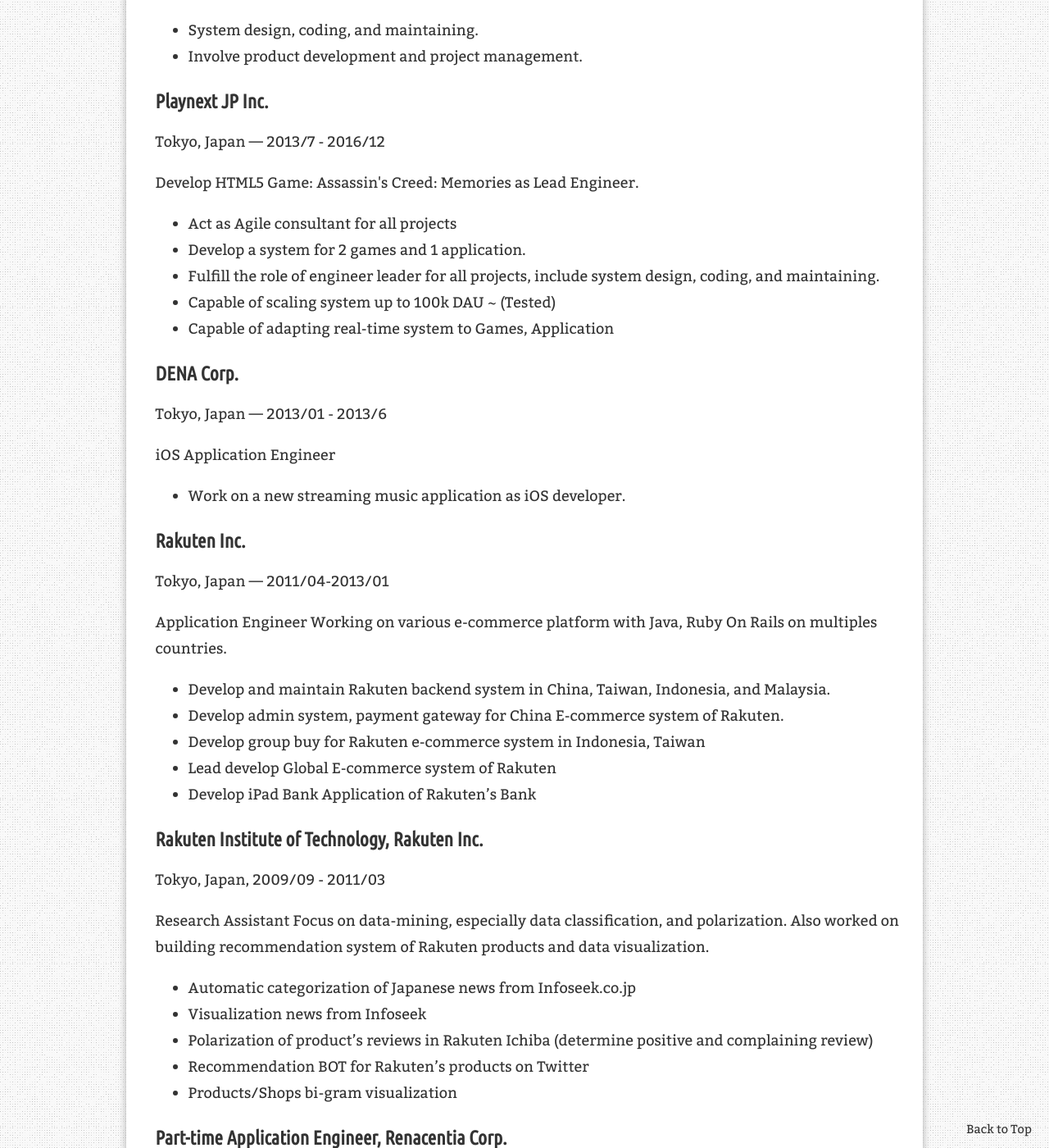
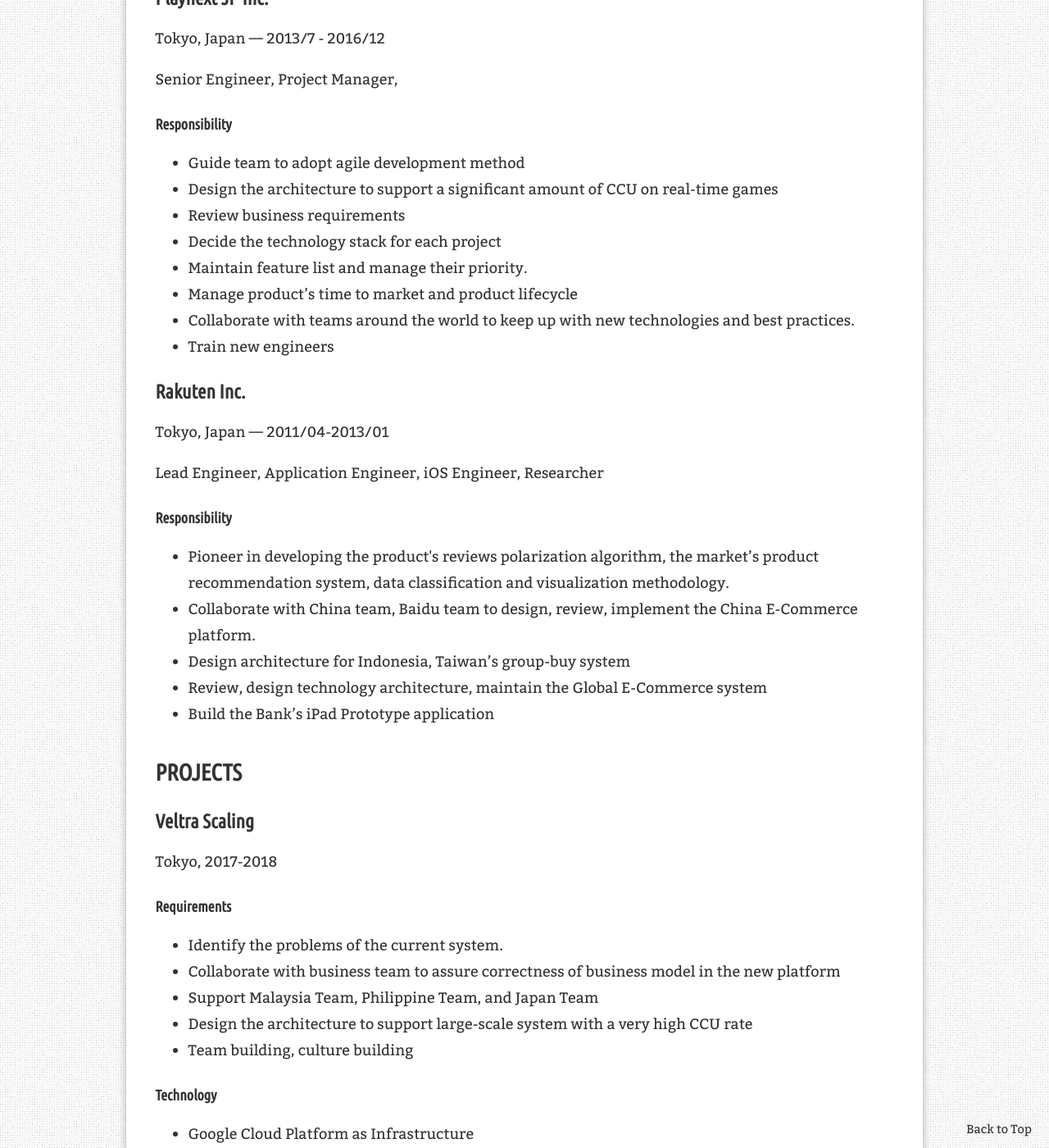
Before and after one commit to jwall149/tonny.me, a Jekyll site: the page built from about/me/index.md, in a window 1280 px wide and 1400 px high, scrolled down 1625 px. Shown: the whole window at 82% size. Built offline with Jekyll 4.4.1, drawn with Linux system fonts in a browser that asks for light colours; nearby versions of some CDN libraries; comment, search, counter and statistics services are not loaded; some of the changed text lies outside the part shown.

Commit message:
Update cv

```diff
--- a/about/me/index.md
+++ b/about/me/index.md
@@ -16,126 +16,159 @@ Tonny Pham
 
 Email: its(at)thisdomain
 
-Full-stack Engineer. Start coding for money since 16. Extensive engineering expertise on the large scale systems includes e-commerce, HTML5 games, and microservices system.
-
-In-depth understanding of how to apply Agile in development. Always hunger for challenge and problem-solving. Professional at self-motivation. Capable of working in a multi-timezone team.
-
+Full-stack developer. 16 years of experience in Software Development. Comprehensive experience in the development lifecycle of many services including e-commerce system, real-time games, streaming applications. Always hunger for challenge and problem-solving. Professional at self-motivation. Familiar with working in a multi-timezone team.
 
 ## COMPANIES
 
 ### VELTRA
 Tokyo, Japan, 2007/06 ~ Now
 
-Senior Engineer for Extended Veltra System.
-In charge of building a system and also Engineer Culture. Focus on achieving a high scalability microservice system
+Senior Engineer, Lead Engineer
 
-#### Technology
-- GCloud
-- Kubernetes
-- Docker
-- Microservice
-- Golang
-- Protocol Buffer
-- Node.js
-- AWS
+#### Responsibility
+
+- Design the architecture of the rebuilt system to scale up/out the current complex monolith system
+- Review the current system architecture and process, to move to microservice platform
+- Review business requirements
+- Team building, culture building
 
 ### Livio (Transfer due to changing equity)
 Tokyo, Japan, 2017/01 - 2017/05
 
-Develop a system for influencers, design a new way of internet marketing.
-Lead Engineer, Project Leader
+Senior Engineer, Project Manager
 
-- System design, coding, and maintaining.
-- Involve product development and project management.
+#### Responsibility
+- Review business requirements
+- Design product features, the business flow, and the operation flow
+- Review the reusability, maintainability of source codes
+- Collaborate third-party influencers with help desk
+- Team building, new engineer training
+- Organize up promotion plans
 
 ### Playnext JP Inc.
 Tokyo, Japan — 2013/7 - 2016/12
 
-Develop HTML5 Game: Assassin's Creed: Memories as Lead Engineer.
+Senior Engineer, Project Manager,
 
-- Act as Agile consultant for all projects
-- Develop a system for 2 games and 1 application.
-- Fulfill the role of engineer leader for all projects, include system design, coding, and maintaining.
-- Capable of scaling system up to 100k DAU ~ (Tested)
-- Capable of adapting real-time system to Games, Application
-
-### DENA Corp.
-Tokyo, Japan — 2013/01 - 2013/6
-
-iOS Application Engineer
-
-- Work on a new streaming music application as iOS developer.
+#### Responsibility
+- Guide team to adopt agile development method
+- Design the architecture to support a significant amount of CCU on real-time games
+- Review business requirements
+- Decide the technology stack for each project
+- Maintain feature list and manage their priority.
+- Manage product’s time to market and product lifecycle
+- Collaborate with teams around the world to keep up with new technologies and best practices.
+- Train new engineers
 
 
 ### Rakuten Inc.
 Tokyo, Japan — 2011/04-2013/01
 
-Application Engineer
-Working on various e-commerce platform with Java, Ruby On Rails on multiples countries.
+Lead Engineer, Application Engineer, iOS Engineer, Researcher
 
-- Develop and maintain Rakuten backend system in China, Taiwan, Indonesia, and Malaysia.
-- Develop admin system, payment gateway for China E-commerce system of Rakuten.
-- Develop group buy for Rakuten e-commerce system in Indonesia, Taiwan
-- Lead develop Global E-commerce system of Rakuten
-- Develop iPad Bank Application of Rakuten’s Bank
-
-### Rakuten Institute of Technology, Rakuten Inc.
-Tokyo, Japan, 2009/09 - 2011/03
-
-Research Assistant
-Focus on data-mining, especially data classification, and polarization. Also worked on building recommendation system of Rakuten products and data visualization.
-
-- Automatic categorization of Japanese news from Infoseek.co.jp
-- Visualization news from Infoseek
-- Polarization of product’s reviews in Rakuten Ichiba (determine positive and complaining review)
-- Recommendation BOT for Rakuten’s products on Twitter
-- Products/Shops bi-gram visualization
-
-### Part-time Application Engineer, Renacentia Corp.
-Kanagawa, Japan — 2009-2010
-
-Mainly focus on building & delivering web services with MySQL, PHP5, Symfony
-
-- Built Backend system for Axxiss
+#### Responsibility
+- Pioneer in developing the product's reviews polarization algorithm, the market’s product recommendation system, data classification and visualization methodology.
+- Collaborate with China team, Baidu team to design, review, implement the China E-Commerce platform.
+- Design architecture for Indonesia, Taiwan’s group-buy system
+- Review, design technology architecture, maintain the Global E-Commerce system
+- Build the Bank’s iPad Prototype application
 
 ## PROJECTS
 
-### SportsPlus and ESportsPlus.
-Playnext JP Inc.
-Tokyo, Japan — 2015/03 - 2016/12
+### Veltra Scaling
+Tokyo, 2017-2018
 
-Develop cross-platform application for fantasy Esports and Sports
+#### Requirements
+- Identify the problems of the current system.
+- Collaborate with business team to assure correctness of  business model in the new platform
+- Support Malaysia Team, Philippine Team, and Japan Team
+- Design the architecture to support large-scale system with a very high CCU rate
+- Team building, culture building
 
 #### Technology
-- Node.js
-- Meteor.js
-- Microservice
-- MongoDB
-- Modulus.io
-- Cordova
-- iOS
-- Android
-- Ruby
-- GO
-- Steam API
+- Google Cloud Platform as Infrastructure
+- Big Table, Google Cloud SQL, Google Datastore, Cassandra, Mysql, Redis as database
+- JSON, Protobuf as data transfer protocol
+- Golang, Node.js, C, PHP
+- Kubernetes, Docker, Google Container Engine
+- Elastic Search
 
-### Games: ご当地大戦 天下統一スマッシュ.
-Tokyo, Japan — 2014/8 -2015-02
-Develop Real-time battle system (Party-Party) for a Japanese game
+### GameChanger
+Tokyo, 2017
 
-Design and develop scalable multiplayer real-time combat system can handle up to 100k CCU (Stress tested)
+#### Requirements
+- A new platform to connect influencers with advertisers
+- Collaborate with business team in Silicon Valley and engineer team in Tokyo
+- Manage the project, and time to market
+- Make a clear plan for promotion strategy
 
 #### Technology
+- Heroku as the Infrastructure provider
+- MongoDB, Redis as the data store
+- IronQueue, IronWorker as asynchronous task provider
 - Node.js
-- Sails.js
+- Docker as container engine
+- Various API and tools
+
+### ESportsPlus
+Tokyo, San Jose, CA, 2016-2017
+
+#### Requirements
+- Design the architecture for a new real-time platform specialized in fantasy esports (Dota, LOL, etc.)
+- Cross-platform service, therefore, requires web, iOS, Android client
+- Build and manage the relationship with Esports Organization across the world
+- Manage the iOS, Android and web lifecycle
+
+#### Technology
+- GCP as the Infrastructure provider
+- MongoDB, Mysql, Redis as the  data store
+- Paypal, bitwallet as the payment gateway
+- Meteor.js as the framework
+- Golang
+- Docker as container engine
+- Various API and tools
+
+### SportsPlus
+Tokyo, San Jose, CA, 2014-2015-2016
+
+#### Requirements
+- Design the architecture for a new real-time fantasy baseball platform
+- Collaborate with US team to conform law issues
+- Cross-platform service, requires web, iOS, Android client
+- Manage the iOS, Android and web lifecycle
+
+#### Technology
+- AWS as the Infrastructure provider
+- MongoDB, Mysql, Redis as the data store
+- Paypal as the payment gateway
+- Meteor.js as the framework
+- NodeJS
+- Various API and tools
+
+### 天下統一スマッシュ
+Tokyo, 2014-2015
+
+#### Requirements
+- Design the architecture for a new real-time platform for a real-time games
+- Collaborate with Japanese Team and business team to refine requirements
+- Cross-platform service, iOS, Android client
+- Must support minimum 50k CCU (Stress tested)
+
+#### Technology
+- Node.js, Sails.js
 - Mysql
 - Redis
 - HAProxy
 - Twemproxy
 
-### HTML5 Games - Assassin’s Creeds: Memories
-Tokyo, Japan — 2013/08 - 2014/07
-Develop HTML5 Game: Assassin's Creed: Memories as Lead Engineer.
+### Assassin’s Creeds: Memories
+Tokyo, Santa Clara CA, 2013-2014
+
+#### Requirements
+- Design the architecture for a new real-time platform for a realtime games
+- Collaborate with Japanese Team and business team to refine the requirement
+- Cross-platform service, iOS, Android client
+- Must support minimum 50k CCU (Stress tested)
 
 #### Technology
 - Php
@@ -147,39 +180,21 @@ Develop HTML5 Game: Assassin's Creed: Memories as Lead Engineer.
 - Code Igniter
 - Node.js
 
-### iPhone Music Application - Groovy
-Tokyo, Japan — 2013/03
-iOS application developer, develop music iOS application in a team of 15.
+### iPad Bank Application
+San Francisco, CA — 2012
 
-#### Technology
+- Bank application that allows the user to see balance, transfer money.
 - iOS
-- Scrum
-- Gracenote
-- Streaming
-
-### TDD, CI  Training
-Tokyo, Japan — 2012/12 2013/02
-Trainer, developer. Training a team of 20~ engineers to achieve TDD
-
-#### Technology
-- Ruby on Rails
-- Whitebox Testing
-- TDD
-- CI
-
-### iPad Bank Application
-San Francisco, USA — 2012/09-2012/11
-Developer. Bank application that allows the user to see balance, transfer money.
-
-#### Technology
-- iOS
-- TDD
-- CI
-- Agile(Scrum)
 
 ### Global E-Commerce merchant platform
-Tokyo, Japan — 2012/04-2012/08
-Lead developer in a team of 15. Global E-Commerce platform from scratch.
+Tokyo — 2012
+
+#### Requirement
+- Design application stack
+- Moving from the traditional server-based to Cloud Foundry- based
+- Support all browsers
+- Collaborate with design team to provide best practice
+- Lead a team of 20 engineers
 
 #### Technology
 - Ruby on Rails
@@ -189,11 +204,15 @@ Lead developer in a team of 15. Global E-Commerce platform from scratch.
 - HTML5
 - Coffee Script
 - RSpec
-- Nokogiri.
+- Nokogirina
 
-### E-commerce Group-buy system for merchant
-Tokyo, Japan — 2011/12-2012/03 (4 months)
-Lead developer in a team of 3. Add the Group-buy function to an existed platform.
+### Taiwan, Indonesia E-commerce Merchant Platform
+Tokyo, Japan — 2011-2012
+
+#### Responsiblity
+- Maintain and add new features to existing system Add the Group-buy function to the existing platform.
+- Collaborate with China business team to solve constant law changing issue
+- Collaborate with new payment systems in China
 
 #### Technology
 - Oracle DB
@@ -201,142 +220,21 @@ Lead developer in a team of 3. Add the Group-buy function to an existed platform
 - Tomcat 6
 - Flare
 - Memcache
-
-### E-commerce new payment system
-Tokyo, Japan — 2011/08-2011/09 (2 months)
-Developer. Connect to payment gateway API to accept/decline payment.
-
-#### Technology
-- Oracle DB
-- Java 6
-- Tomcat 6
-- Flare
-- PnR Payment Gateway API
+- Thrift
 - Rabbitmq
 - Salesforce API
 
-### E-Commerce Admin tool system
-Tokyo, Japan — 2011/06-2011/07 (2 months)
-Lead developer in a team of 2. Creating a tool allow staff to edit shop information.
+### Big data, machine learning, data visualization, data mining, articles clustering
+Tokyo, Japan — 2009, 2010, 2011
 
-#### Technology
-- Oracle DB
-- Java 6
-- Tomcat 6
-- Salesforce API
-
-### Rakutter, twitter BOT to recommend products
-Tokyo, Japan — 2010/12-2011/03 (4 months)
-Creator, only developer. Develop a BOT that collects positive tweets on Twitter about Rakuten products, retweet and recommends users base on their tweet.
+- Mining useful information from the set of user-generated content
+- Create prototype demonstrates the usabilities of researched result
 
 #### Technology
 - PHP
 - Ruby
+- Java
+- Erlang
 - MySQL
 - Mecab
 - Cabocha
-
-### Review polarization
-Tokyo, Japan — 2010/06-2010/11 (5 months)
-Main researcher. Define the attractivity of a review. Divide review of products into positive and negative one, with text mining technique.
-
-#### Technology
-- Java
-- MySQL
-- Mecab
-- Cabocha
-- K-Mean and other mining techniques
-
-### News mining
-Tokyo, Japan — 2010/01-2010/05 (5 months)
-Main researcher. Category and visualize news from Infoseek.co.jp automatically using Self Organizing Map (SOM)
-
-#### Technology
-- SOM
-- Cabocha
-- Mecab
-- Java
-- MySQL
-
-### Axxiss backend system
-Tokyo, Japan — 2009-2010 (3 months)
-One-man project. Full-edge backend system.
-
-#### Technology
-- PHP5
-- MySQL
-- JQuery
-- Symfony 1.x
-
-# EDUCATION
-
-- Tokyo University of Foreign Languages, Tokyo, Japanese course, 2005
-- Tohoku University, Miyagi, BS, 2005-2009
-- Tokyo Institute of Technology, Tokyo Japan, MS, 2009-2011
-
-# LANGUAGES
-
-- ENGLISH (Business Level)
-- JAPANESE (Business Level)
-- VIETNAMESE (Native Level)
-
-# SKILLS
-
-### LANGUAGE
-
-- RUBY
-- PHP
-- JAVA
-- OBJECTIVE C
-- GOLANG
-- PYTHON
-
-### AGILE
-
-- CONTINUOUS INTEGRATION
-- SCRUM DEVELOPMENT
-- AGILE PROJECT MANAGEMENT
-- PAAS
-
-### WEB
-- JAVASCRIPT
-- COFFEESCRIPT
-- HTML5
-- CSS3 ANIMATION
-- WORDPRESS
-- JQUERY
-
-### FRAMEWORKS
-- RUBY ON RAILS
-- NODE.JS
-- METEOR.JS
-- SAILS.JS
-- CODEIGNITER
-- SYMFONY
-- SPRING
-- HIBERNATE
-- BACKBONE.JS
-
-### DATABASE
-- BIGTABLE
-- ORACLE
-- MYSQL
-- MongoDB
-- CASSANDRA
-- REDIS
-- MEMCACHE
-
-### OTHERS
-- DATA MINING
-
-# VOLUNTEER
-
-### Webmaster at vysajp.org
-http://vysajp.org
-2009~2011
-Construct web and forum for VYSA organization
-
-### Webmaster at JVCA
-http://sns.jvca.or.jp:8000/jvca/
-2010~2011
-Construct web for JVCA organization
```
